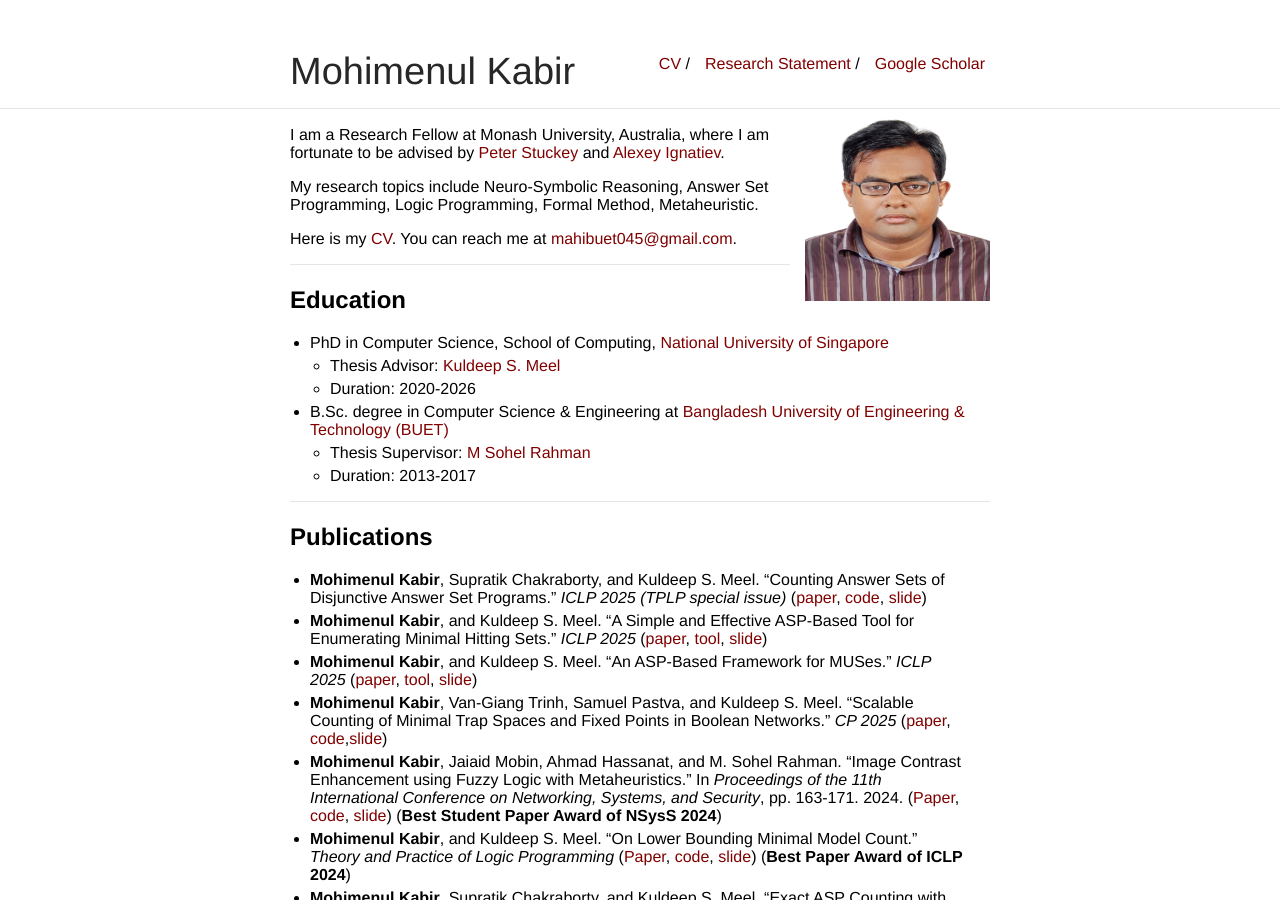
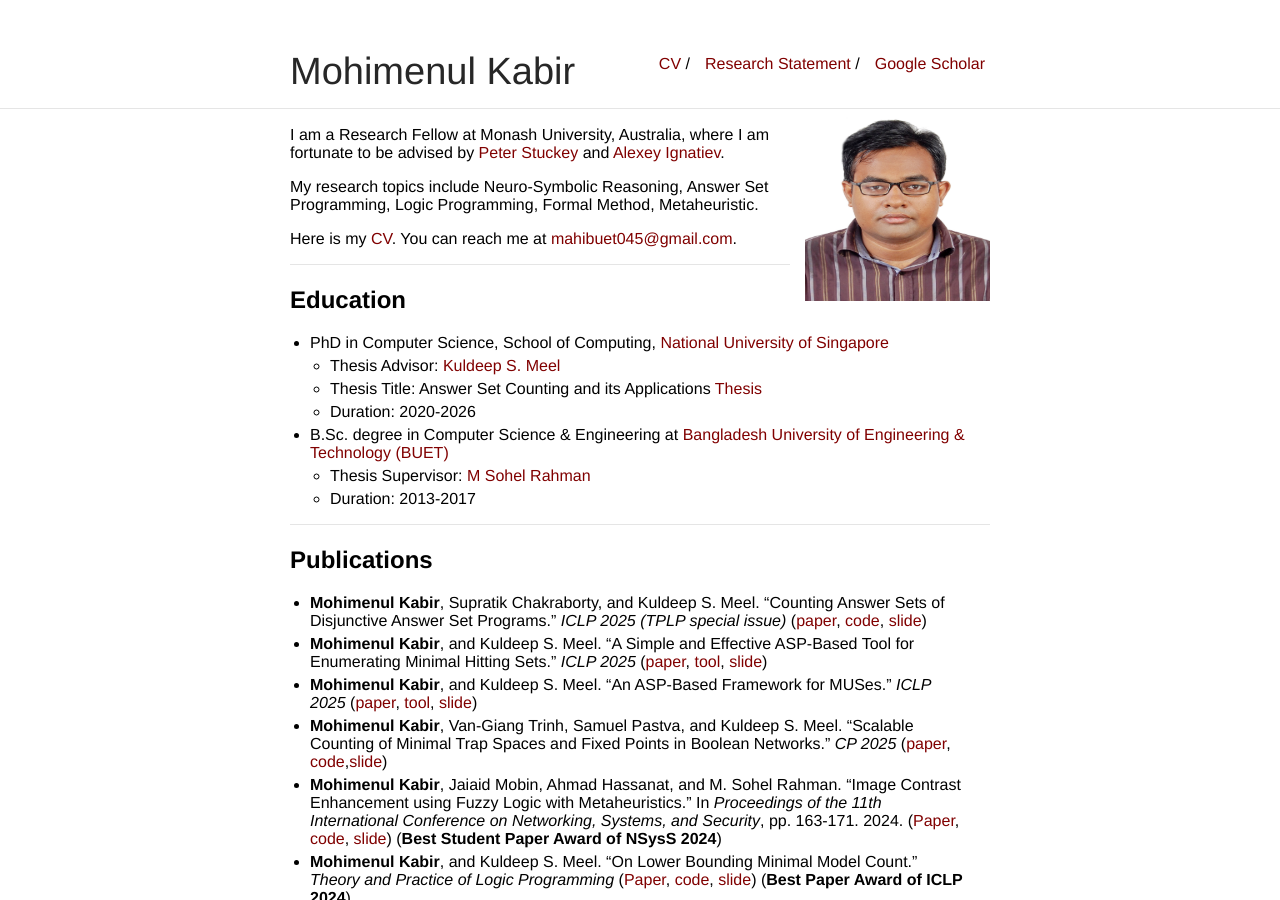
Before and after one commit to mahi045/mahi045.github.io, a Jekyll site: the page built from index.md, in a window 1280 px wide and 900 px high. Built offline with Jekyll 4.4.1, drawn with Linux system fonts in a browser that asks for light colours.

Commit message:
thesis title added

```diff
--- a/index.md
+++ b/index.md
@@ -3,7 +3,7 @@ layout: default
 ---
 
 
-<img class="profile-picture" src="mahi.jpg" height="45" width="38">
+<img class="profile-picture" src="mahi.jpg" height="45" width="37">
 
 I am a Research Fellow at Monash University, Australia, where I am fortunate to be advised by [Peter Stuckey](https://research.monash.edu/en/persons/peter-stuckey/) and [Alexey Ignatiev](https://alexeyignatiev.github.io/).
 
@@ -19,6 +19,7 @@ Here is my [CV](CV.pdf). You can reach me at [mahibuet045@gmail.com](mailto:mahi
 ## Education
 - PhD in Computer Science, School of Computing, [National University of Singapore](https://www.nus.edu.sg/)
     - Thesis Advisor: [Kuldeep S. Meel](https://www.cs.toronto.edu/~meel/)
+    - Thesis Title: Answer Set Counting and its Applications [Thesis](https://scholarbank.nus.edu.sg/entities/publication/23c04474-64a4-4afb-ba40-2fe08ce5830f)
     - Duration: 2020-2026
 
 -  B.Sc. degree in Computer Science & Engineering at [Bangladesh University of Engineering & Technology (BUET)](https://www.buet.ac.bd/web/)
```
